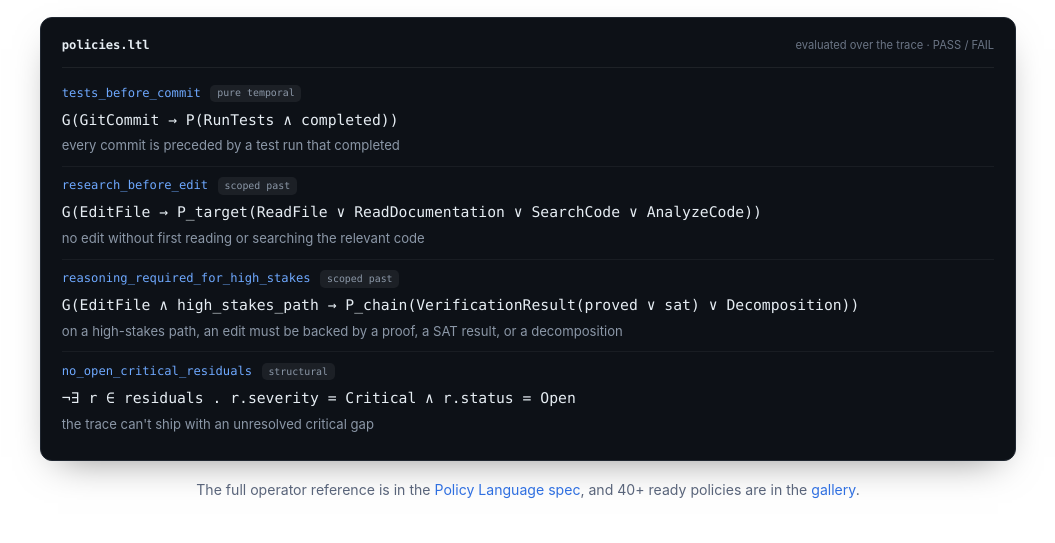
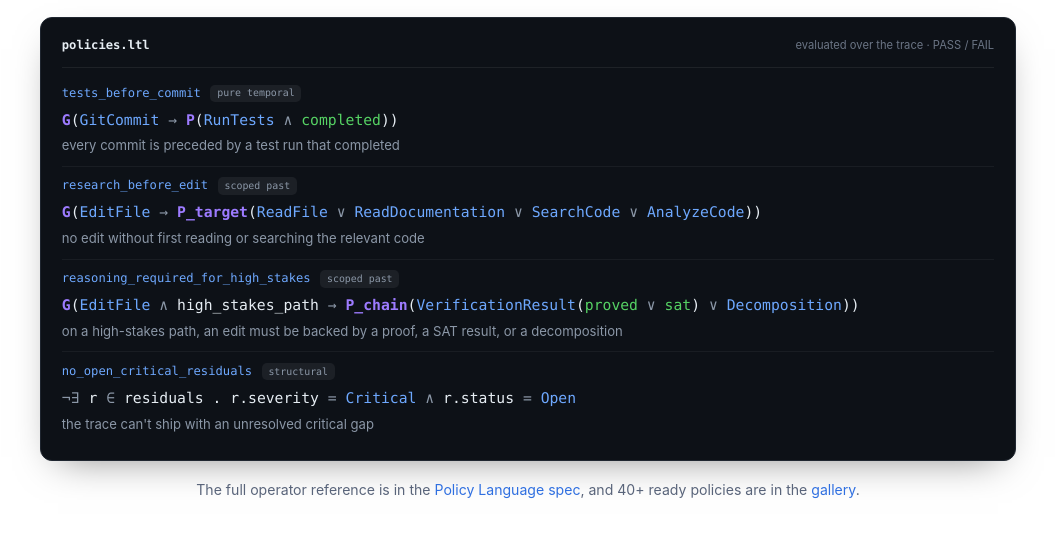
Before and after one commit to imandra-ai/ponens, an Astro site in the folder website/: page / in a window 1280 px wide. Shown: the part 1843-2386 px from the top of the page, without its empty margins (112-1167 px from the left). Built offline with nearby package versions, Linux system fonts and the light colour scheme; Astro itself is replaced by a stand-in of ours.

Commit message:
minor front page tweaks

```diff
--- a/website/public/styles/global.css
+++ b/website/public/styles/global.css
@@ -404,6 +404,14 @@ main { max-width: 1040px; margin: 0 auto; padding: 0 2rem; width: 100%; box-sizi
   font-family: var(--mono); font-size: 0.92rem; color: #e6edf3;
   margin: 0.35rem 0 0.28rem; line-height: 1.5; white-space: nowrap;
 }
+/* Home formula showcase — syntax highlighting + hover glossary (dark box) */
+.tc-f .t-op   { color: #9d7bff; font-weight: 700; }
+.tc-f .t-type { color: #6ea8fe; }
+.tc-f .t-kw   { color: #56d364; }
+.tc-f .t-sym  { color: #8b97a7; }
+.tc-f .t-flag { color: #e6edf3; }
+.tc-f .tok[data-tip] { cursor: help; }
+.tc-f .tok[data-tip]:hover { text-decoration: underline dotted; text-underline-offset: 3px; }
 .tc-g { font-size: 0.82rem; color: #8b97a7; }
 .tech-foot { text-align: center; margin: 1.1rem 0 0; font-size: 0.88rem; color: var(--muted); }
 
--- a/website/src/pages/index.astro
+++ b/website/src/pages/index.astro
@@ -1,5 +1,6 @@
 ---
 import Layout from "../layouts/Layout.astro";
+import { highlightFormula } from "../lib/formula-fmt.mjs";
 import { readFileSync } from "node:fs";
 import { resolve } from "node:path";
 
@@ -156,22 +157,22 @@ try {
       <div class="tc-bar"><span class="tc-file">policies.ltl</span><span class="tc-note">evaluated over the trace · PASS / FAIL</span></div>
       <div class="tc-pol">
         <div class="tc-name">tests_before_commit <span class="tc-lvl">pure temporal</span></div>
-        <div class="tc-f">G(GitCommit → P(RunTests ∧ completed))</div>
+        <div class="tc-f" set:html={highlightFormula("G(GitCommit → P(RunTests ∧ completed))")} />
         <div class="tc-g">every commit is preceded by a test run that completed</div>
       </div>
       <div class="tc-pol">
         <div class="tc-name">research_before_edit <span class="tc-lvl">scoped past</span></div>
-        <div class="tc-f">G(EditFile → P_target(ReadFile ∨ ReadDocumentation ∨ SearchCode ∨ AnalyzeCode))</div>
+        <div class="tc-f" set:html={highlightFormula("G(EditFile → P_target(ReadFile ∨ ReadDocumentation ∨ SearchCode ∨ AnalyzeCode))")} />
         <div class="tc-g">no edit without first reading or searching the relevant code</div>
       </div>
       <div class="tc-pol">
         <div class="tc-name">reasoning_required_for_high_stakes <span class="tc-lvl">scoped past</span></div>
-        <div class="tc-f">G(EditFile ∧ high_stakes_path → P_chain(VerificationResult(proved ∨ sat) ∨ Decomposition))</div>
+        <div class="tc-f" set:html={highlightFormula("G(EditFile ∧ high_stakes_path → P_chain(VerificationResult(proved ∨ sat) ∨ Decomposition))")} />
         <div class="tc-g">on a high-stakes path, an edit must be backed by a proof, a SAT result, or a decomposition</div>
       </div>
       <div class="tc-pol">
         <div class="tc-name">no_open_critical_residuals <span class="tc-lvl">structural</span></div>
-        <div class="tc-f">¬∃ r ∈ residuals . r.severity = Critical ∧ r.status = Open</div>
+        <div class="tc-f" set:html={highlightFormula("¬∃ r ∈ residuals . r.severity = Critical ∧ r.status = Open")} />
         <div class="tc-g">the trace can't ship with an unresolved critical gap</div>
       </div>
     </div>
```
